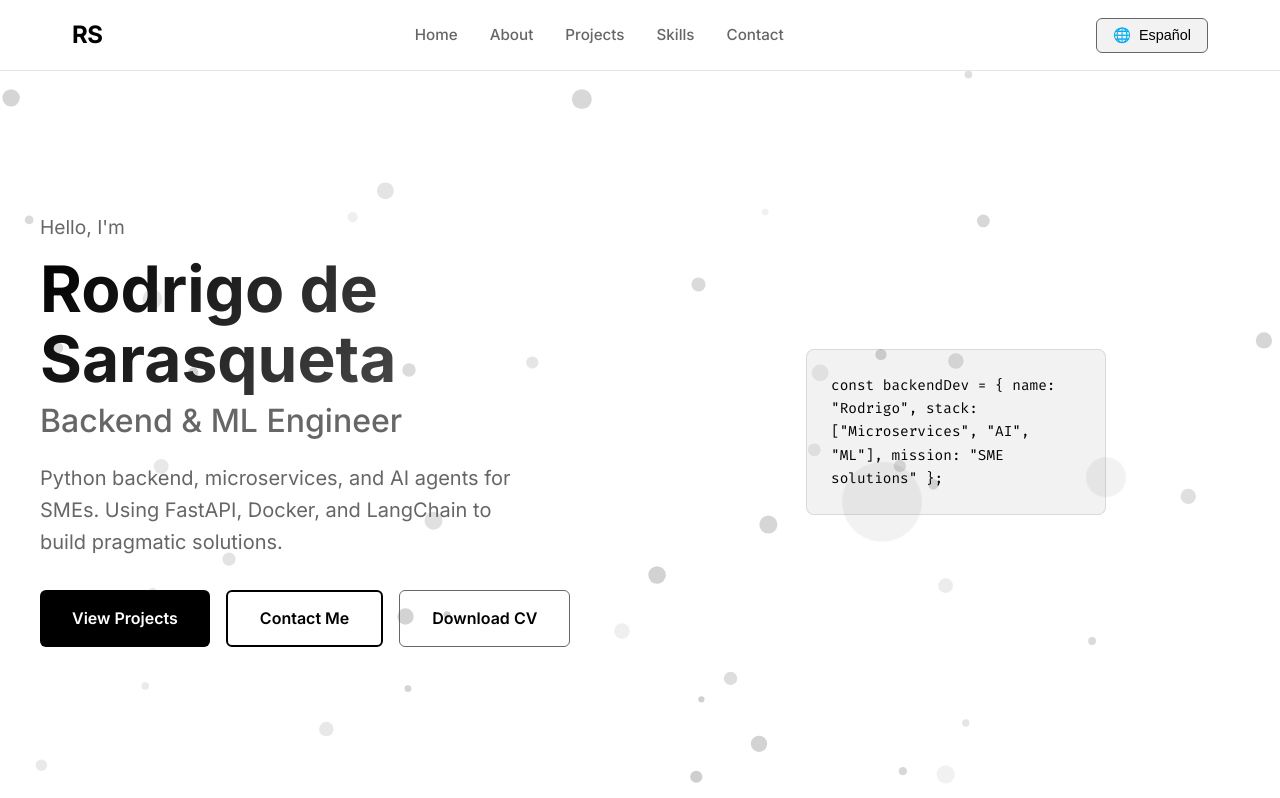
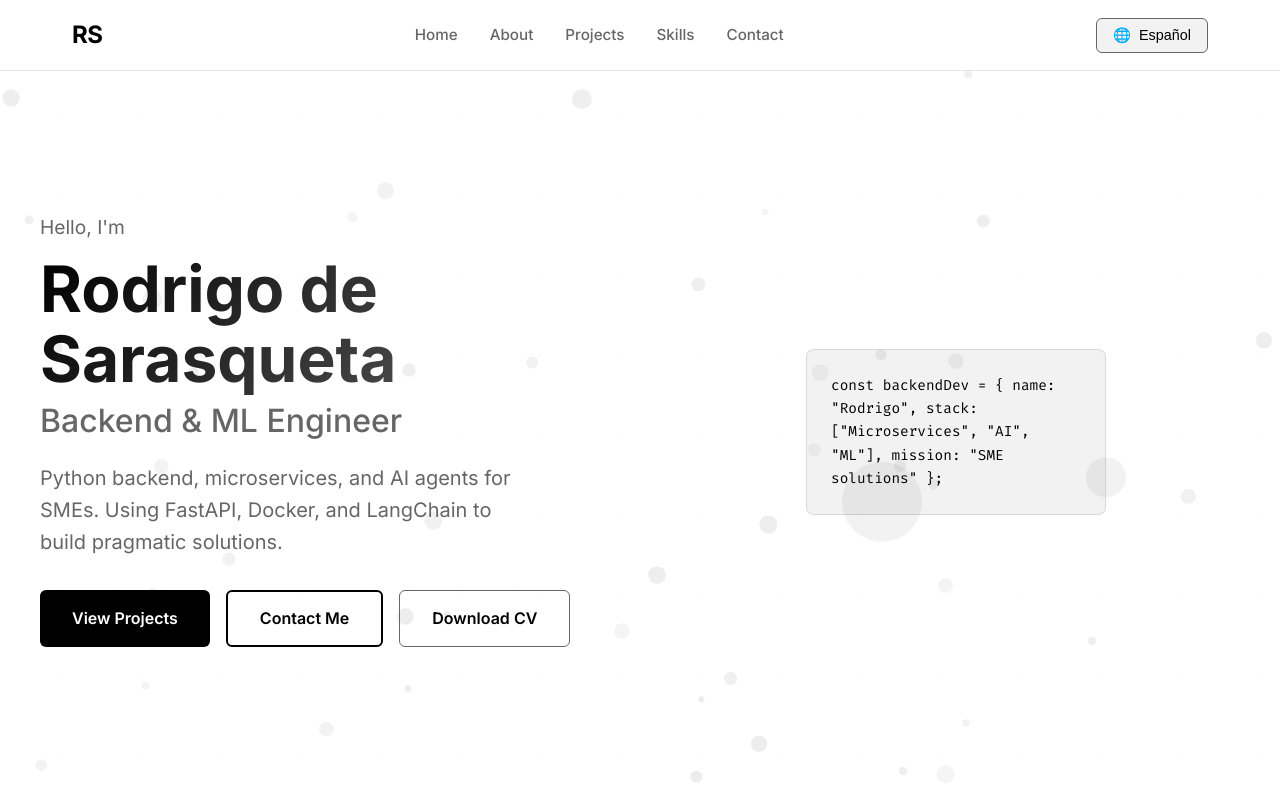
Before and after one commit to rodrigo-ds4/mylanding, a website: page index.html in a window 1280 px wide. Shown: the top 798 px of the page. Drawn offline with Linux system fonts and the light colour scheme.

Commit message:
🎚️ Tuning: lighter balls, thin base line under navbar, HR stack matches style; scope canvas to hero only

```diff
--- a/index.html
+++ b/index.html
@@ -17,7 +17,6 @@
     <link rel="stylesheet" href="styles.css">
 </head>
 <body>
-    <canvas id="bg-canvas"></canvas>
     <!-- Header -->
     <header class="header">
         <nav class="nav-container">
@@ -47,10 +46,11 @@
     </header>
 
     <!-- Stacked separators under header -->
-    <div id="hr-stack" class="hr-stack" aria-hidden="true"></div>
+    <div id="hr-stack" class="hr-stack" aria-hidden="true"><div class="hr-base"></div></div>
 
     <!-- Hero Section -->
     <section id="home" class="hero">
+        <canvas id="bg-canvas"></canvas>
         <div class="hero-container">
             <div class="hero-content">
                 <h1 class="hero-title">
--- a/script.js
+++ b/script.js
@@ -110,7 +110,7 @@ document.addEventListener('DOMContentLoaded', () => {
         const stack = document.getElementById('hr-stack');
         if (!stack) return;
         const separators = Array.from(document.querySelectorAll('hr.section-separator'));
-        const grays = [220, 210, 200, 190, 180, 170];
+        const grays = [230, 225, 220, 215, 210, 205, 200, 195];
         const observer = new IntersectionObserver((entries) => {
             entries.forEach(entry => {
                 const idx = separators.indexOf(entry.target);
@@ -162,16 +162,23 @@ document.addEventListener('DOMContentLoaded', () => {
                     vx: (Math.random() - 0.5) * 0.6,
                     vy: (Math.random() - 0.5) * 0.6,
                     r,
-                    gray: 200 + Math.floor(Math.random() * 40)
+                    gray: 235 + Math.floor(Math.random() * 10)
                 });
             }
         }
         spawn();
 
+        let running = true;
+        const io = new IntersectionObserver((entries) => {
+            entries.forEach(e => {
+                running = e.isIntersecting;
+            });
+        }, { threshold: 0 });
+        if (hero) io.observe(hero);
+
         function step() {
+            if (!running) { requestAnimationFrame(step); return; }
             ctx.clearRect(0, 0, canvas.width, canvas.height);
-            ctx.fillStyle = '#ffffff';
-            ctx.fillRect(0, 0, canvas.width, canvas.height);
 
             // integrate
             for (const b of balls) {
@@ -211,7 +218,7 @@ document.addEventListener('DOMContentLoaded', () => {
             // draw
             for (const b of balls) {
                 const g = b.gray; // lighter gray
-                ctx.fillStyle = `rgba(${g},${g},${g},0.9)`;
+                ctx.fillStyle = `rgba(${g},${g},${g},0.95)`;
                 ctx.beginPath();
                 ctx.arc(b.x, b.y, b.r, 0, Math.PI * 2);
                 ctx.fill();
--- a/styles.css
+++ b/styles.css
@@ -20,16 +20,15 @@ body {
 
 /* Background particles canvas */
 #bg-canvas {
-    position: fixed;
+    position: absolute;
     top: 0;
     left: 0;
-    width: 100vw;
-    height: 100vh;
+    width: 100%;
+    height: 100%;
     z-index: -1;
     pointer-events: none;
 }
-/* ensure canvas visually aligns to hero only */
-.hero { position: relative; }
+.hero { position: relative; overflow: hidden; }
 
 :root {
     --primary-color: #000000;
@@ -75,7 +74,7 @@ body::before {
 /* HR separadores que se apilan con estilo del navbar */
 .section-separator {
     width: 100%;
-    height: 6px;
+    height: 4px;
     background: rgba(0, 0, 0, 0.08);
     position: relative;
     z-index: 1;
@@ -91,10 +90,15 @@ body::before {
     height: 0;
     pointer-events: none;
 }
+.hr-stack .hr-base {
+    height: 2px;
+    width: 100%;
+    background: rgba(0,0,0,0.08);
+}
 .hr-stack .hr-item {
     width: 100%;
-    height: 6px;
-    opacity: 0.9;
+    height: 4px;
+    opacity: 0.95;
 }
 
 .nav-container {
```
Also changed, not shown: .specstory/history/2025-08-02_10-38Z-crear-landing-page-sencilla-y-elegante.md.
